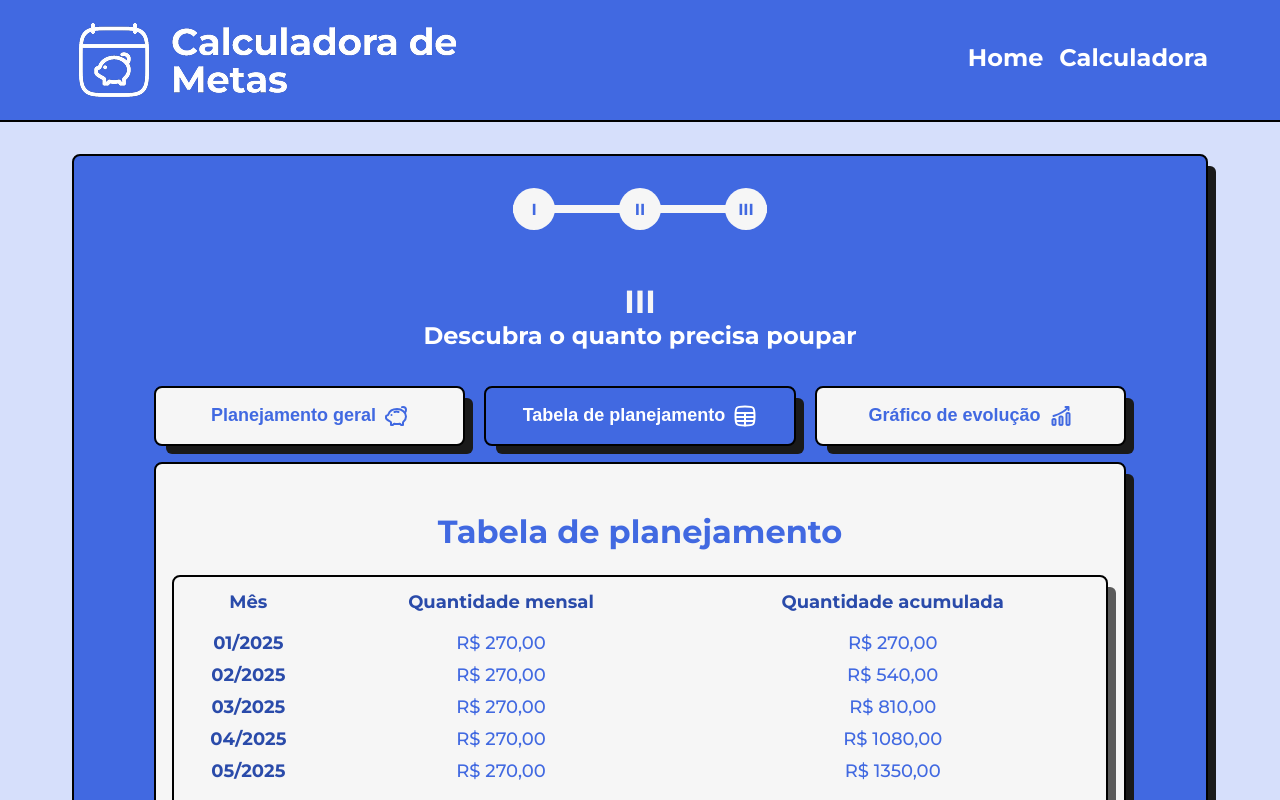
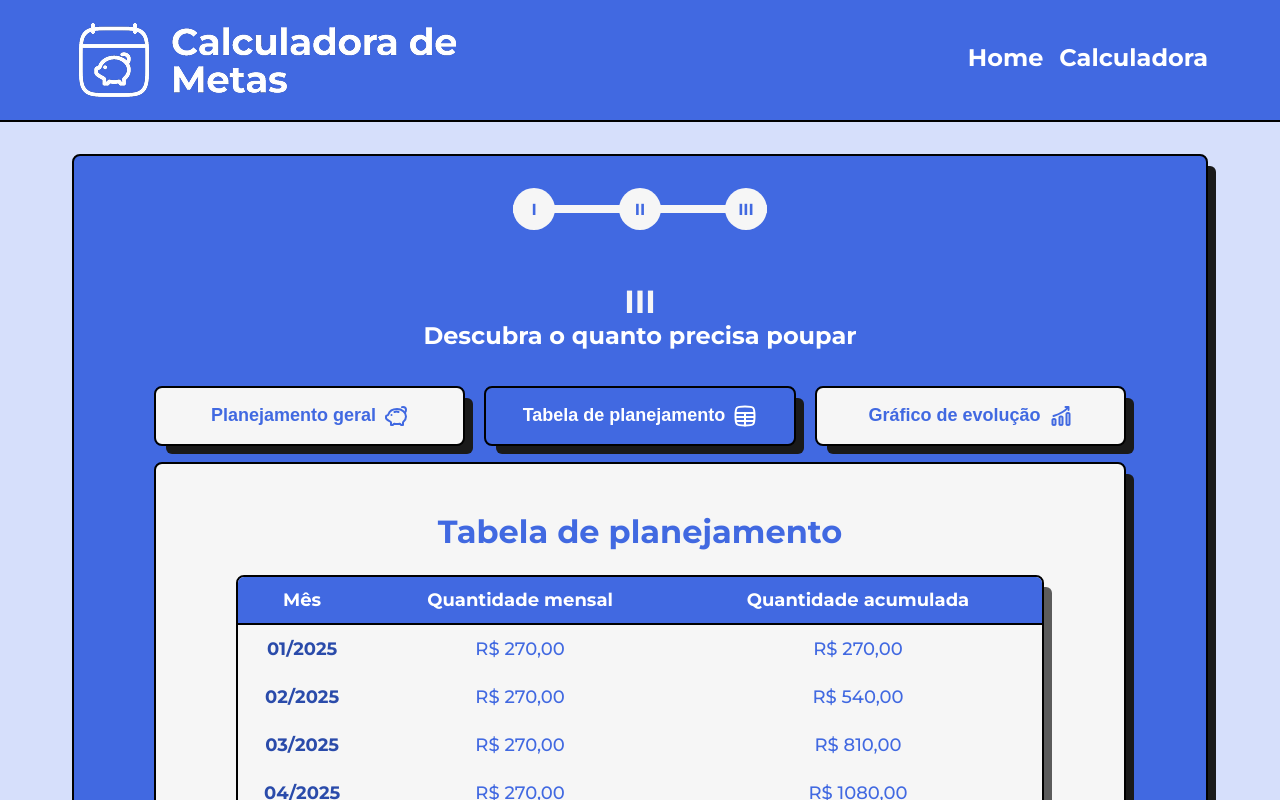
Before and after one commit to BernardoS/calculadora-metas, a React (Vite) app: page /calculadora-metas/resultados in a window 1280 px wide. Both pictures are taken after a click on the button "Tabela de planejamento". Shown: the top 800 px of the page. Built offline with nearby package versions, Linux system fonts and the light colour scheme.

Commit message:
fix: fix table style

```diff
--- a/src/components/TablePlan/index.tsx
+++ b/src/components/TablePlan/index.tsx
@@ -5,11 +5,14 @@ const TablePlan = () => {
         <TablePlanContainer>
             <TablePlanTitle>Tabela de planejamento</TablePlanTitle>
             <Table>
+                <thead>
                     <tr>
                         <th>Mês</th>
                         <th>Quantidade mensal</th>
                         <th>Quantidade acumulada</th>
                     </tr>
+                </thead>
+                <tbody>
                     <tr>
                         <td><b>01/2025</b></td>
                         <td>R$ 270,00</td>
@@ -35,6 +38,8 @@ const TablePlan = () => {
                         <td>R$ 270,00</td>
                         <td>R$ 1350,00</td>
                     </tr>
+                </tbody>
+
             </Table>
         </TablePlanContainer>
     );
--- a/src/components/TablePlan/styles.tsx
+++ b/src/components/TablePlan/styles.tsx
@@ -18,7 +18,7 @@ export const TablePlanTitle = styled.h2`
 `
 
 export const Table = styled.table`
-    width:100%;
+
     border-radius: 8px;
     border-spacing:0;
     color: var(--main-color);
@@ -29,16 +29,28 @@ export const Table = styled.table`
     -webkit-box-shadow: 10px 10px 0px -2px rgba(26,26,26,0.7);
     -moz-box-shadow: 10px 10px 0px -2px rgba(26,26,26,0.7);
     border:2px solid var(--border-default);
-    padding-bottom: 32px;
+    padding-bottom: 16px;
+    margin: 0 64px;
+    overflow: hidden;
 
     tr{
         text-align: center;
-        height: 32px;
+        height: 48px;
     }
-    th{
+
+    thead {
         height: 48px;
-        color: var(--main-color-darker);
+        color: var(--txt-light);
+        background-color: var(--main-color);
+        border-top-right-radius: 10px;
+        border-top-left-radius: 10px;
+        margin-bottom: 32px;
+
+        th{
+            border-bottom: 2px solid var(--border-default);
+        }
     }
+
     td {
         b{
             color: var(--main-color-darker);
```
Lines whose indentation alone changed are shown as unchanged.
